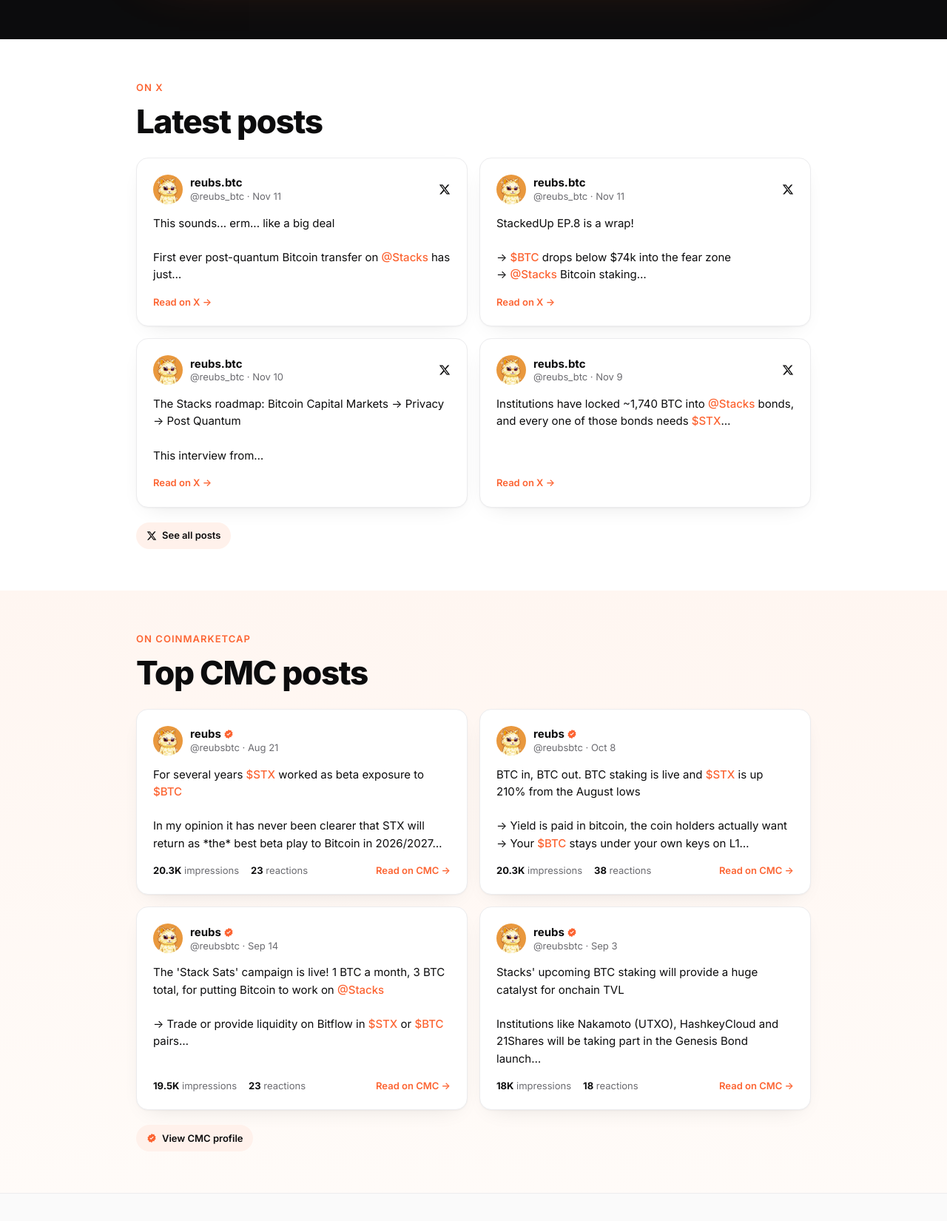
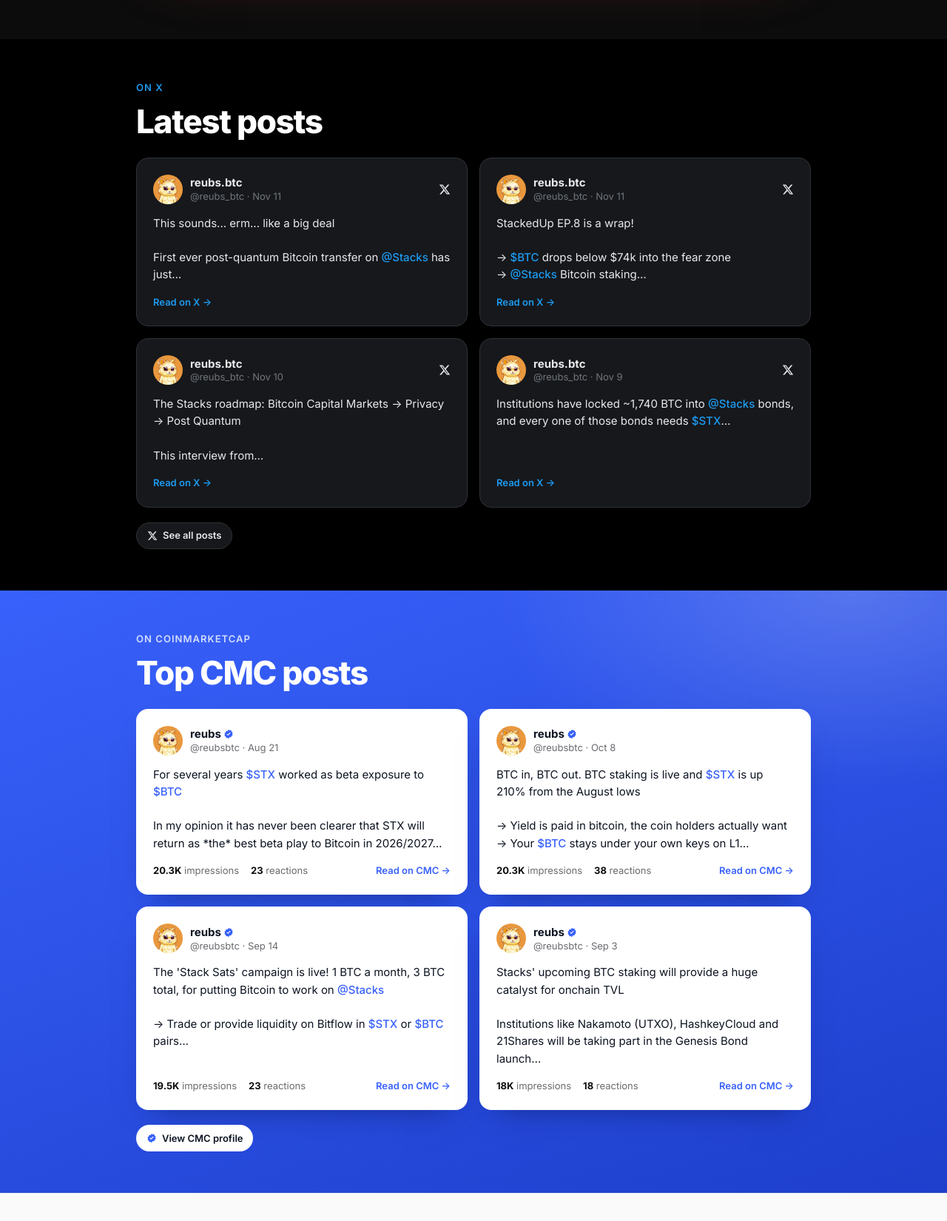
Before and after one commit to reubs12345/reubs-site, a plain HTML site: page public/index.html in a window 1280 px wide. Shown: the part 2486-4136 px from the top of the page at 74% size. Drawn offline with Linux system fonts and the light colour scheme; no server answers.

Commit message:
Home: X-dark latest posts section, CMC-blue top posts section
Co-Authored-By: Claude Opus 5.5 <noreply@anthropic.com>
Claude-Session: https://claude.ai/code/session_01TxQ8a84tuXV9EcVqhTMDZx

```diff
--- a/public/index.html
+++ b/public/index.html
@@ -157,7 +157,7 @@
   </div>
 </section>
 
-<section id="posts">
+<section id="posts" class="band-x">
   <div class="wrap">
     <div class="label">On X</div>
     <h2>Latest posts</h2>
@@ -200,7 +200,7 @@ This interview from…</p>
   </div>
 </section>
 
-<section id="cmc" class="band-warm">
+<section id="cmc" class="band-cmc">
   <div class="wrap">
     <div class="label">On CoinMarketCap</div>
     <h2>Top CMC posts</h2>
--- a/public/style.css
+++ b/public/style.css
@@ -262,3 +262,31 @@
   .cover.photo::after{display:none}
   .page-hero .photo-wrap{margin-bottom:28px}
   .page-hero .hero-grid > .stats{margin-top:28px}
+
+  /* ===== X band (latest posts) ===== */
+  .band-x{background:#000;color:#E7E9EA}
+  .band-x .label{color:#1D9BF0}
+  .band-x h2{color:#fff}
+  .band-x .post{background:#16181C;border-color:#2F3336;box-shadow:none}
+  .band-x .post:hover{border-color:#1D9BF0;box-shadow:0 20px 40px -20px rgba(29,155,240,.45)}
+  .band-x .post-head b{color:#E7E9EA}
+  .band-x .post-head span{color:#71767B}
+  .band-x .post-head svg{color:#E7E9EA}
+  .band-x .post p{color:#E7E9EA}
+  .band-x .post .hl,.band-x .post-more{color:#1D9BF0}
+  .band-x .tabs button{background:transparent;border-color:#2F3336;color:#71767B}
+  .band-x .tabs button:hover{border-color:#E7E9EA;color:#E7E9EA}
+  .band-x .tabs button.on{background:#E7E9EA;border-color:#E7E9EA;color:#000}
+  .band-x .chip{background:#16181C;color:#E7E9EA;border:1px solid #2F3336}
+  .band-x .chip:hover{background:#1D9BF0;border-color:#1D9BF0;color:#fff}
+
+  /* ===== CMC band ===== */
+  .band-cmc{background:radial-gradient(700px 380px at 90% 0%,rgba(255,255,255,.18),transparent 70%),linear-gradient(160deg,#3861FB,#1E3FCC);color:#fff}
+  .band-cmc .label{color:rgba(255,255,255,.8)}
+  .band-cmc h2{color:#fff}
+  .band-cmc .post{color:#0D1421;border-color:transparent;box-shadow:0 20px 40px -24px rgba(8,20,80,.6)}
+  .band-cmc .post:hover{border-color:#fff;box-shadow:0 24px 50px -20px rgba(8,20,80,.75)}
+  .band-cmc .post .hl,.band-cmc .post-more,.band-cmc .post-head .vb{color:#3861FB}
+  .band-cmc .chip{background:#fff;color:#0D1421}
+  .band-cmc .chip svg{color:#3861FB!important}
+  .band-cmc .chip:hover{background:#0D1421;color:#fff}
```
